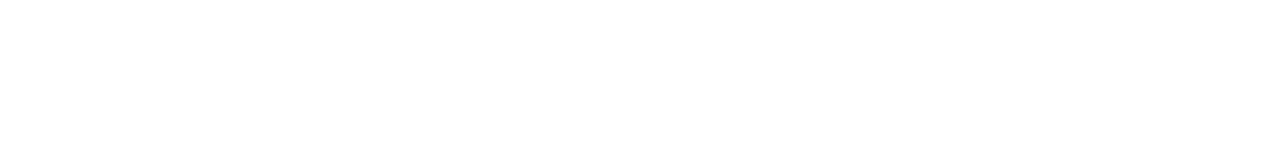
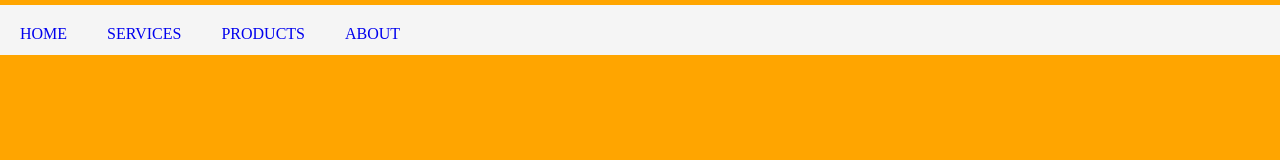
Before and after one commit to JOSEPHONYANGO/class-practice, a plain HTML site: page index.html in a window 1280 px wide. Drawn offline with Linux system fonts and the light colour scheme.

Commit message:
st:navbar changes

```diff
--- a/index.html
+++ b/index.html
@@ -8,6 +8,24 @@
     <title>Class Practice</title>
 </head>
 <body>
+    <header>
+        <nav>
+            <ul>
+                <li><a href="#">HOME</a></li>
+                <li><a href="#">SERVICES</a></li>
+                <li><a href="#">PRODUCTS</a></li>
+                <li><a href="#">ABOUT</a></li>
+
+            </ul>
+        </nav>
+
+    </header>
+    <main>
+
+    </main>
+    <footer>
+
+    </footer>
 
 </body>
 </html>
--- a/style.css
+++ b/style.css
@@ -3,3 +3,24 @@
     padding:0;
     margin:0;
 }
+body{
+    background-color: orange;
+}
+header{
+    background-color: whitesmoke;
+    width:100%;
+    height:50px;
+}
+ul{
+    display: flex;
+    margin-top: 5px;
+
+
+}
+li{
+    margin:20px;
+    list-style: none;
+}
+a{
+    text-decoration: none;
+}
```
